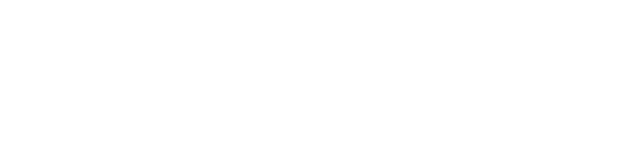
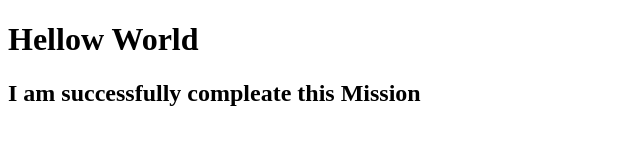
Before and after one commit to rownok-jahan/my-first-repo, a plain HTML site: page index.html in a window 1280 px wide. Shown: the whole page, without its empty margins (0-640 px from the left). Drawn offline with Linux system fonts and the light colour scheme.

Commit message:
I am successfully complete

```diff
--- a/index.html
+++ b/index.html
@@ -7,6 +7,7 @@
     <title>My First Github Repo</title>
 </head>
 <body>
-
+    <h1>Hellow World</h1>
+    <h2>I am successfully compleate this Mission</h2>
 </body>
 </html>
```
